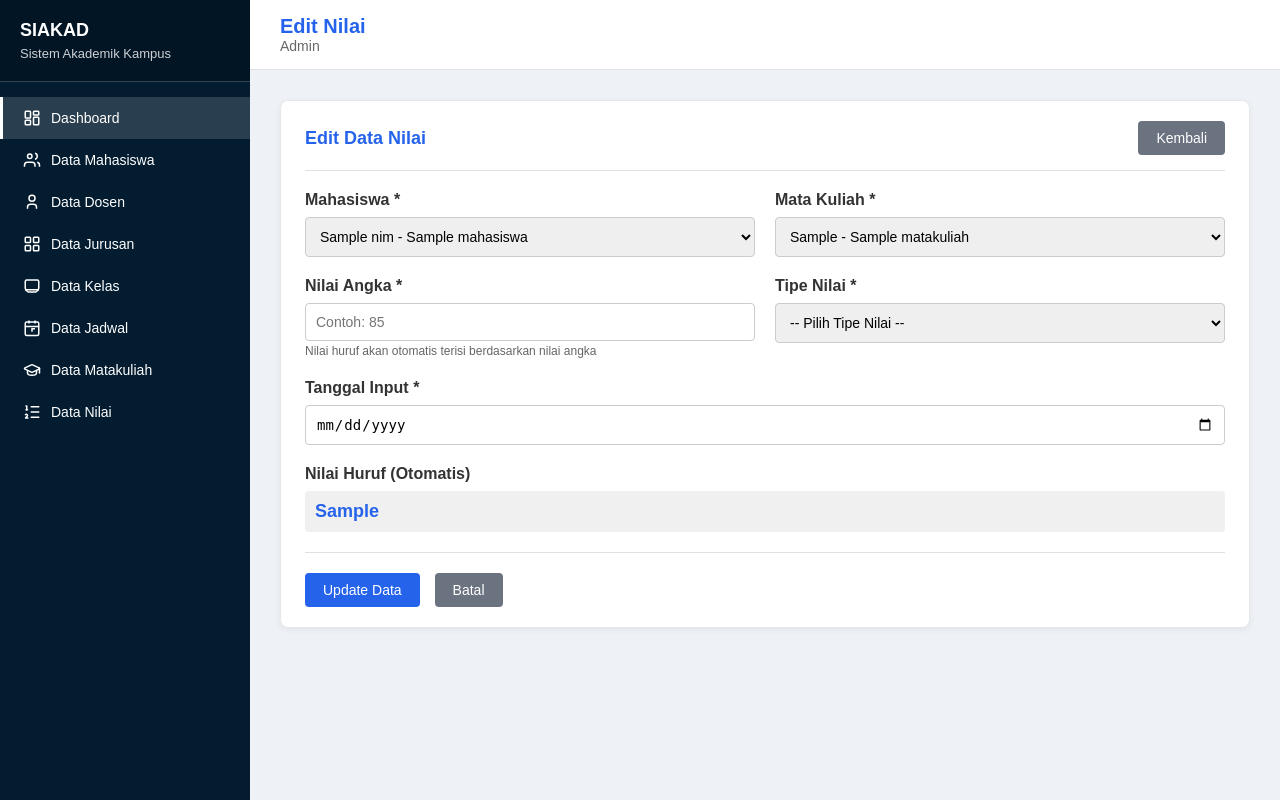
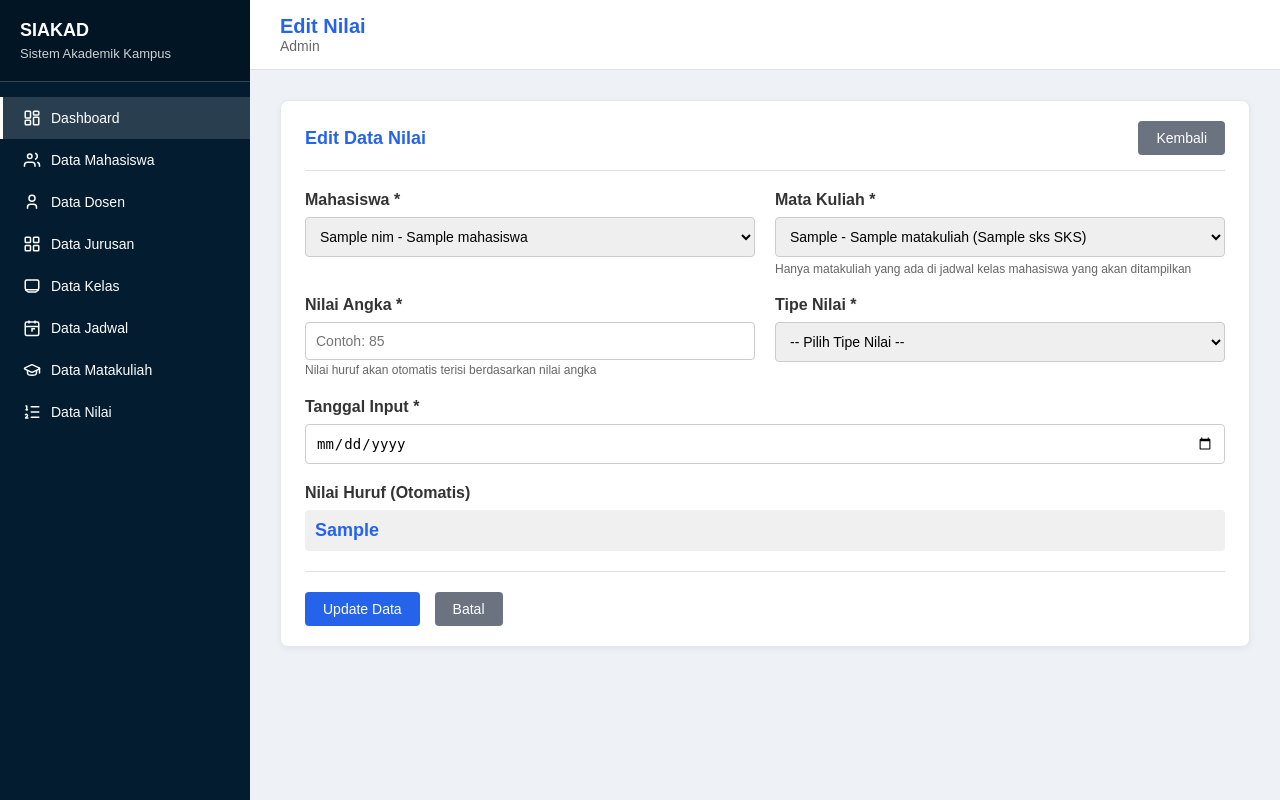
Before and after one commit to daffaputra09/tugas-akhir-bdl, a PHP site: template views/nilai_form.php in a window 1280 px wide. Run offline with PHP 8.4, Linux system fonts and the light colour scheme; the template is opened without the code that fills it: most values are stand-ins (such as "Sample title", 1, 10 or a date in 2020).

Commit message:
feat: filter mata kuliah on mahasiswa

```diff
--- a/index.php
+++ b/index.php
@@ -179,6 +179,9 @@ switch ($action) {
     case 'nilai_refresh':
         $nilaiController->refresh();
         break;
+    case 'nilai_get_matakuliah':
+        $nilaiController->getMatakuliahByMahasiswa();
+        break;
 
     default:
         $controller->list();
--- a/views/nilai_form.php
+++ b/views/nilai_form.php
@@ -14,14 +14,27 @@ include 'views/header.php';
     <?php endif; ?>
 
     <form method="POST" action="">
+        <?php if (isset($_GET['load_mk']) && isset($_GET['id_mahasiswa'])): ?>
+            <input type="hidden" name="selected_mahasiswa" value="<?php echo htmlspecialchars($_GET['id_mahasiswa']); ?>">
+        <?php endif; ?>
+
         <div class="form-grid">
             <div class="form-group">
                 <label for="id_mahasiswa" class="form-label">Mahasiswa *</label>
-                <select id="id_mahasiswa" name="id_mahasiswa" class="form-select" required>
-                    <option value="" disabled selected>-- Pilih Mahasiswa --</option>
+                <select id="id_mahasiswa" name="id_mahasiswa" class="form-select" required
+                        onchange="window.location.href='index.php?action=nilai_create&load_mk=1&id_mahasiswa=' + this.value">
+                    <option value="" disabled <?php echo (!isset($_GET['id_mahasiswa']) && !isset($nilai)) ? 'selected' : ''; ?>>-- Pilih Mahasiswa --</option>
                     <?php foreach ($mahasiswaList as $mhs): ?>
                         <option value="<?php echo $mhs['id_mahasiswa']; ?>"
-                            <?php echo (isset($nilai) && $nilai['id_mahasiswa'] == $mhs['id_mahasiswa']) ? 'selected' : ''; ?>>
+                            <?php
+                            $selected = false;
+                            if (isset($nilai) && $nilai['id_mahasiswa'] == $mhs['id_mahasiswa']) {
+                                $selected = true;
+                            } elseif (isset($_GET['id_mahasiswa']) && $_GET['id_mahasiswa'] == $mhs['id_mahasiswa']) {
+                                $selected = true;
+                            }
+                            echo $selected ? 'selected' : '';
+                            ?>>
                             <?php echo htmlspecialchars($mhs['nim'] . ' - ' . $mhs['nama_mahasiswa']); ?>
                         </option>
                     <?php endforeach; ?>
@@ -30,15 +43,27 @@ include 'views/header.php';
 
             <div class="form-group">
                 <label for="id_mk" class="form-label">Mata Kuliah *</label>
-                <select id="id_mk" name="id_mk" class="form-select" required>
+                <select id="id_mk" name="id_mk" class="form-select" required
+                        <?php echo (empty($matakuliahList)) ? 'disabled' : ''; ?>>
+                    <?php if (empty($matakuliahList)): ?>
+                        <option value="" disabled selected>-- Pilih Mahasiswa Terlebih Dahulu --</option>
+                    <?php else: ?>
                         <option value="" disabled selected>-- Pilih Mata Kuliah --</option>
                         <?php foreach ($matakuliahList as $mk): ?>
                             <option value="<?php echo $mk['id_mk']; ?>"
                                 <?php echo (isset($nilai) && $nilai['id_mk'] == $mk['id_mk']) ? 'selected' : ''; ?>>
-                            <?php echo htmlspecialchars($mk['kode_mk'] . ' - ' . $mk['nama_mk']); ?>
+                                <?php echo htmlspecialchars($mk['kode_mk'] . ' - ' . $mk['nama_mk'] . ' (' . $mk['sks'] . ' SKS)'); ?>
                             </option>
                         <?php endforeach; ?>
+                    <?php endif; ?>
                 </select>
+                <small style="color: #666; font-size: 12px; display: block; margin-top: 5px;">
+                    <?php if (empty($matakuliahList) && isset($_GET['id_mahasiswa'])): ?>
+                        <span style="color: #dc2626;">⚠ Mahasiswa ini belum terdaftar di kelas atau tidak ada jadwal</span>
+                    <?php else: ?>
+                        Hanya matakuliah yang ada di jadwal kelas mahasiswa yang akan ditampilkan
+                    <?php endif; ?>
+                </small>
             </div>
         </div>
 
```
Also changed, not shown: controllers/NilaiController.php (+28 -2 lines), models/NilaiModel.php (+24 -0 lines), 1 other file. Lines whose indentation alone changed are shown as unchanged.
